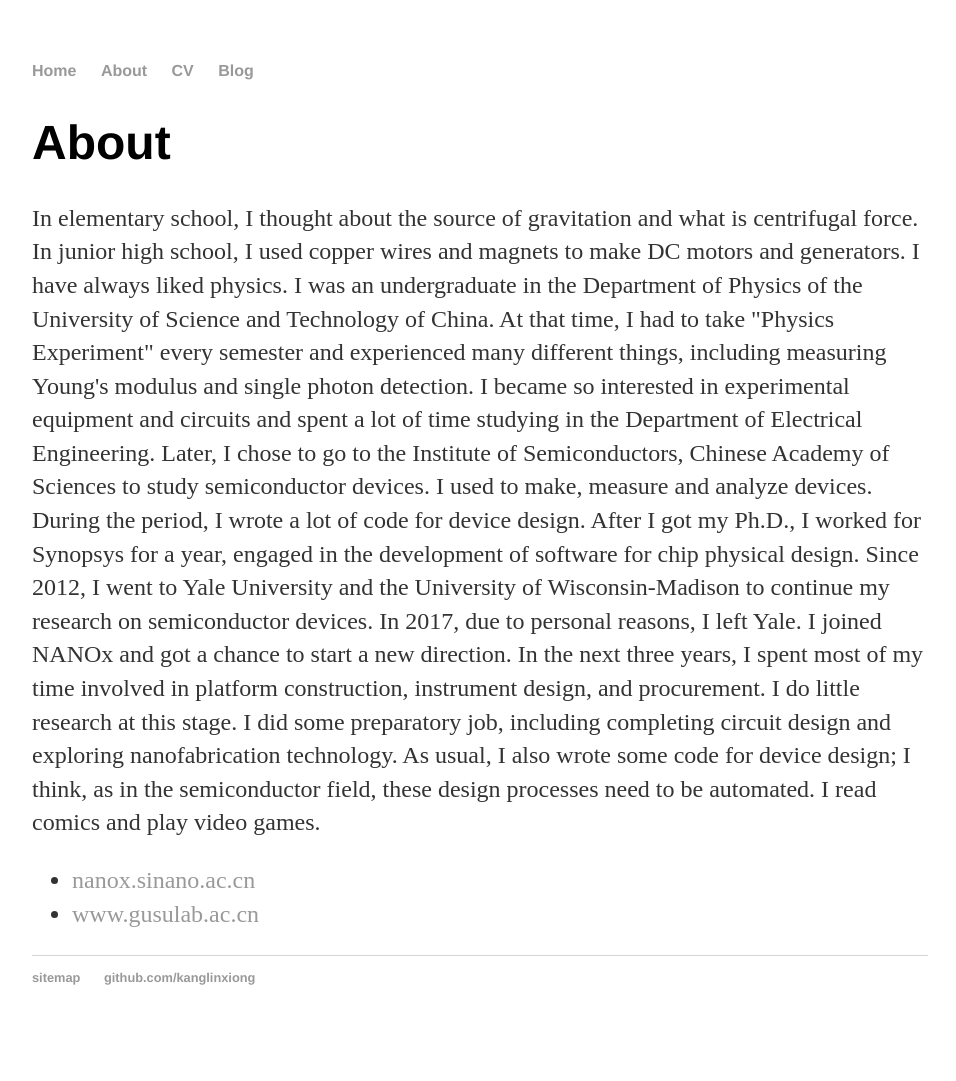
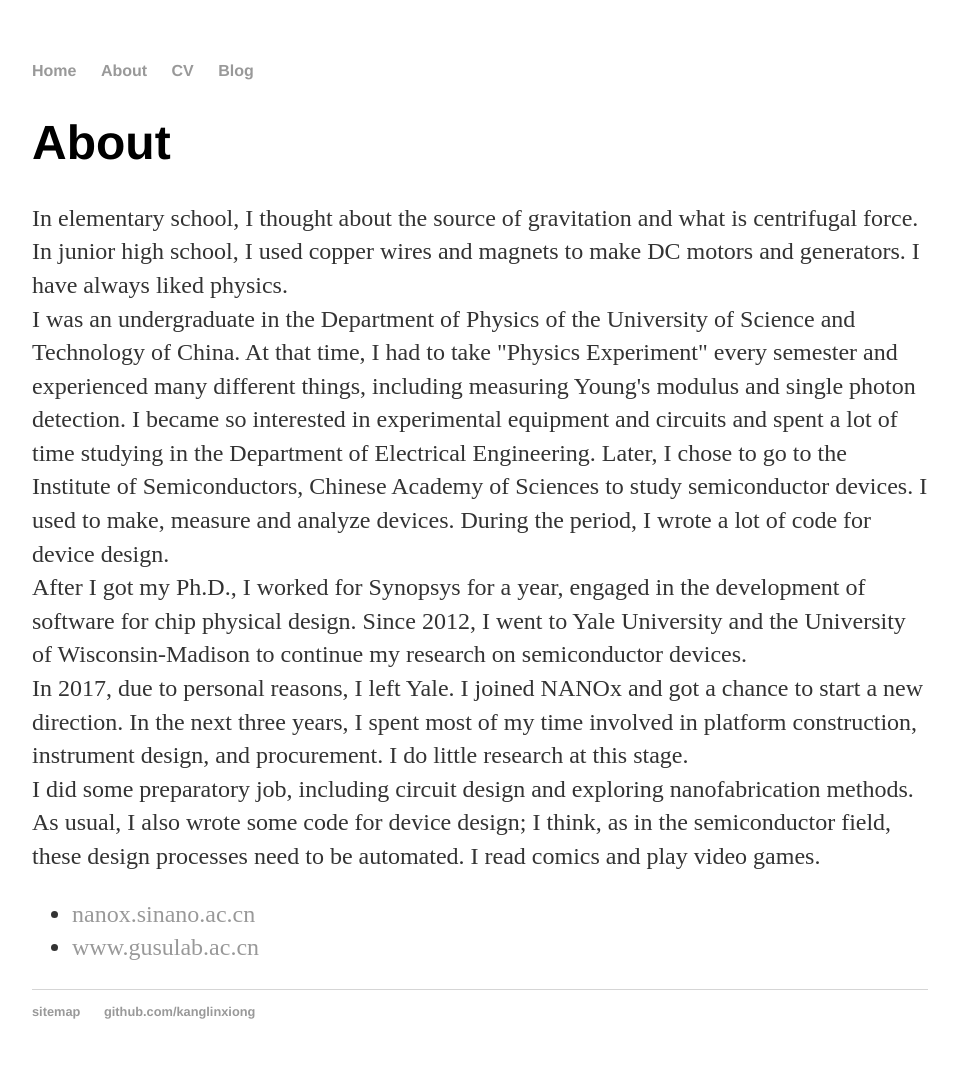
Before and after one commit to KanglinXiong/kanglinxiong.github.io, a Jekyll site: the page built from about/index.html, in a window 1280 px wide. Shown: the whole page, without its empty margins (160-1116 px from the left). Built offline with Jekyll 4.4.1, drawn with Linux system fonts in a browser that asks for light colours; before the commit the page ends 1047 px from its top, so only the background shows below that.

Commit message:
Update index.html

```diff
--- a/about/index.html
+++ b/about/index.html
@@ -8,23 +8,23 @@ title: About Kanglin Xiong
 		<p>
 		In elementary school, I thought about the source of gravitation and what is centrifugal force.
 		In junior high school, I used copper wires and magnets to make DC motors and generators. I have always liked physics.
-
+		<br>
 		I was an undergraduate in the Department of Physics of the University of Science and Technology of China.
 		At that time, I had to take "Physics Experiment" every semester and experienced many different things,
 			including measuring Young's modulus and single photon detection.
 		I became so interested in experimental equipment and circuits and spent a lot of time studying in the Department of Electrical Engineering.
 		Later, I chose to go to the Institute of Semiconductors, Chinese Academy of Sciences to study semiconductor devices.
 		I used to make, measure and analyze devices. During the period, I wrote a lot of code for device design.
-
+		<br>
 		After I got my Ph.D., I worked for Synopsys for a year, engaged in the development of software for chip physical design.
 		Since 2012, I went to Yale University and the University of Wisconsin-Madison to continue my research on semiconductor devices.
-
+		<br>
 		In 2017, due to personal reasons, I left Yale.
 		I joined NANOx and got a chance to start a new direction.
 		In the next three years, I spent most of my time involved in platform construction, instrument design, and procurement.
 		I do little research at this stage.
-
-		I did some preparatory job, including completing circuit design and exploring nanofabrication technology.
+		<br>
+		I did some preparatory job, including circuit design and exploring nanofabrication methods.
 		As usual, I also wrote some code for device design;
 			I think, as in the semiconductor field, these design processes need to be automated.
 
```
